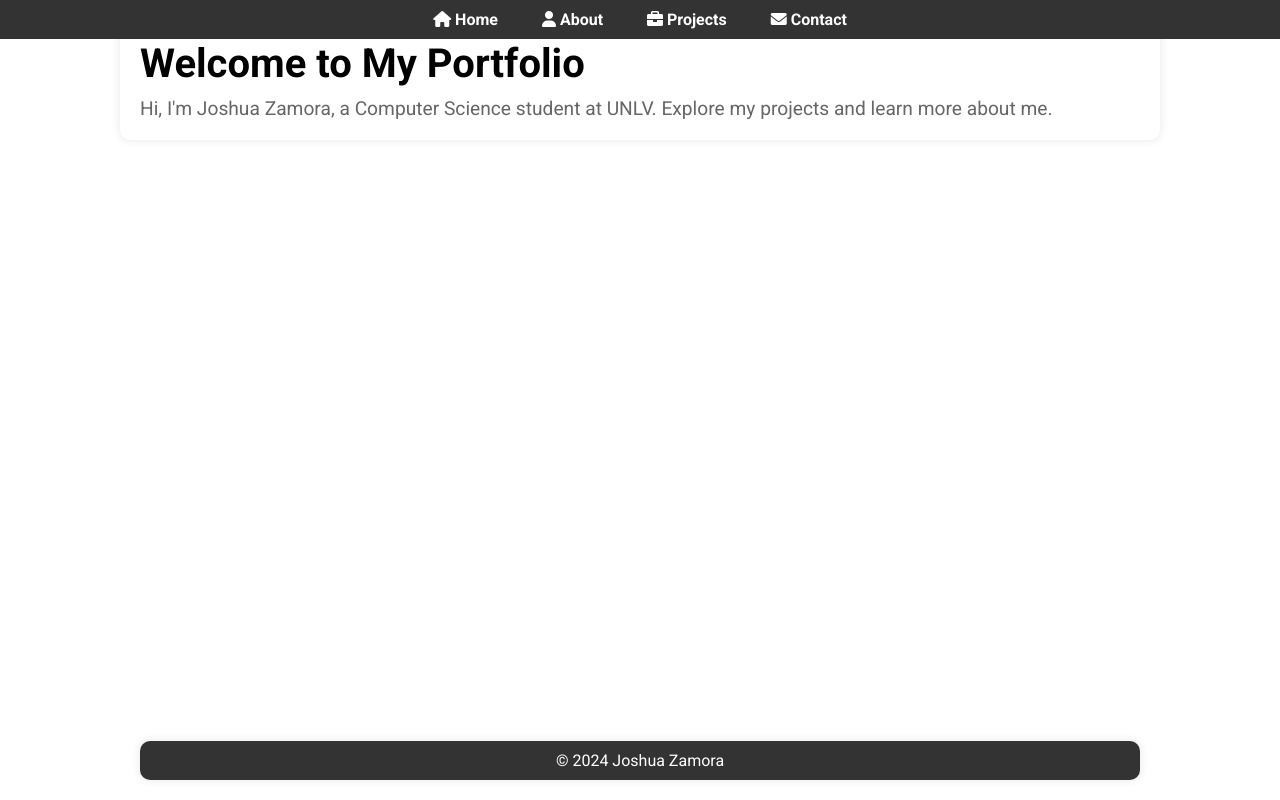
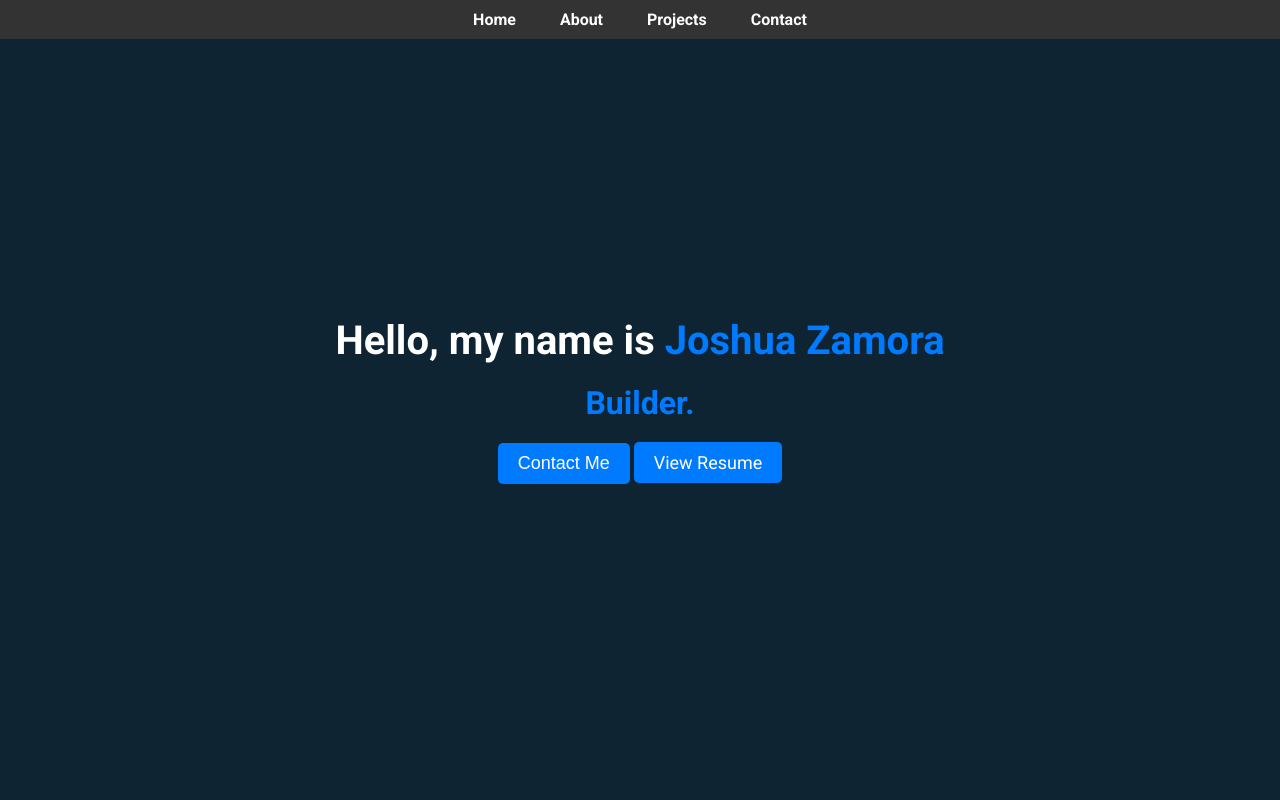
Before and after one commit to yocomplex/yocomplex.github.io, a Flask app: page / in a window 1280 px wide. Run offline with Flask 2, Linux system fonts and the light colour scheme.

Commit message:
Update styles and add particles.js for dynamic background

```diff
--- a/static/css/styles.css
+++ b/static/css/styles.css
@@ -9,6 +9,8 @@ body {
     flex-direction: column;
     min-height: 100vh;
     margin: 0;
+    background: #0e2433;
+    color: #ffffff;
 }
 
 main {
@@ -49,24 +51,49 @@ nav ul li a:hover {
     border-radius: 5px;
 }
 
-header, section, footer {
-    margin: 20px auto;
-    padding: 20px;
-    background-color: #fff;
-    border-radius: 10px;
-    box-shadow: 0 0 10px rgba(0, 0, 0, 0.1);
-    width: 80%;
-    max-width: 1000px;
+.hero {
+    display: flex;
+    flex-direction: column;
+    justify-content: center;
+    align-items: center;
+    height: 100vh;
+    text-align: center;
+    position: relative;
+    background: #0e2433;
 }
 
-header h1 {
+.hero-content h1 {
     font-size: 2.5em;
     margin-bottom: 10px;
+    color: #ffffff;
 }
 
-header p {
-    font-size: 1.2em;
-    color: #666;
+.hero-content h1 span {
+    color: #007bff;
+}
+
+.hero-content h2 {
+    font-size: 2em;
+    margin-top: 20px;
+    color: #007bff;
+}
+
+.hero-content button, .hero-content a {
+    display: inline-block;
+    margin-top: 20px;
+    padding: 10px 20px;
+    border: none;
+    background: #007bff;
+    color: #ffffff;
+    text-decoration: none;
+    font-size: 18px;
+    cursor: pointer;
+    transition: background 0.3s;
+    border-radius: 5px;
+}
+
+.hero-content button:hover, .hero-content a:hover {
+    background: #0056b3;
 }
 
 .projects-container {
@@ -169,4 +196,6 @@ footer {
     padding: 10px 0;
     text-align: center;
     width: 100%;
+    position: fixed;
+    bottom: 0;
 }
--- a/static/js/scripts.js
+++ b/static/js/scripts.js
@@ -25,3 +25,23 @@ document.getElementById('contactForm').addEventListener('submit', function(event
         console.error('Error:', error);
     });
 });
+
+document.addEventListener('DOMContentLoaded', () => {
+    particlesJS.load('particles-js', 'static/js/particles.json', function() {
+        console.log('Particles.js config loaded');
+    });
+
+    const texts = ['Builder.', 'Software Engineer.', 'Frontend Developer.'];
+    let count = 0;
+    const dynamicText = document.querySelector('.dynamic-text');
+
+    setInterval(() => {
+        dynamicText.textContent = texts[count];
+        count = (count + 1) % texts.length;
+    }, 2000);
+
+    const contactButton = document.getElementById('contact-button');
+    contactButton.addEventListener('click', () => {
+        window.location.href = '#contact';
+    });
+});
--- a/templates/index.html
+++ b/templates/index.html
@@ -3,28 +3,29 @@
 <head>
     <meta charset="UTF-8">
     <meta name="viewport" content="width=device-width, initial-scale=1.0">
-    <title>Joshua Zamora's Portfolio</title>
+    <title>Portfolio - Joshua Zamora</title>
     <link rel="stylesheet" href="{{ url_for('static', filename='css/styles.css') }}">
-    <link rel="stylesheet" href="https://cdnjs.cloudflare.com/ajax/libs/font-awesome/6.0.0-beta3/css/all.min.css">
+    <link href="https://cdnjs.cloudflare.com/ajax/libs/font-awesome/6.0.0-beta3/css/all.min.css" rel="stylesheet">
     <link href="https://fonts.googleapis.com/css2?family=Roboto:wght@400;700&display=swap" rel="stylesheet">
 </head>
 <body>
-    <nav>
-        <ul>
-            <li><a href="{{ url_for('home') }}"><i class="fas fa-home"></i> Home</a></li>
-            <li><a href="{{ url_for('about') }}"><i class="fas fa-user"></i> About</a></li>
-            <li><a href="{{ url_for('projects') }}"><i class="fas fa-briefcase"></i> Projects</a></li>
-            <li><a href="{{ url_for('contact') }}"><i class="fas fa-envelope"></i> Contact</a></li>
-        </ul>
-    </nav>
-    <main>
-        <header>
-            <h1>Welcome to My Portfolio</h1>
-            <p>Hi, I'm Joshua Zamora, a Computer Science student at UNLV. Explore my projects and learn more about me.</p>
-        </header>
-    </main>
-    <footer>
-        <p>&copy; 2024 Joshua Zamora</p>
-    </footer>
+    <div id="particles-js" class="hero">
+        <nav>
+            <ul>
+                <li><a href="#home">Home</a></li>
+                <li><a href="#about">About</a></li>
+                <li><a href="#projects">Projects</a></li>
+                <li><a href="#contact">Contact</a></li>
+            </ul>
+        </nav>
+        <div class="hero-content">
+            <h1>Hello, my name is <span>Joshua Zamora</span></h1>
+            <h2 class="dynamic-text">Builder.</h2>
+            <button id="contact-button">Contact Me</button>
+            <a href="#" id="resume-button">View Resume</a>
+        </div>
+    </div>
+    <script src="https://cdn.jsdelivr.net/particles.js/2.0.0/particles.min.js"></script>
+    <script src="{{ url_for('static', filename='js/scripts.js') }}"></script>
 </body>
 </html>
```
Also changed, not shown: static/js/particles.json (added, +104 -0 lines).
